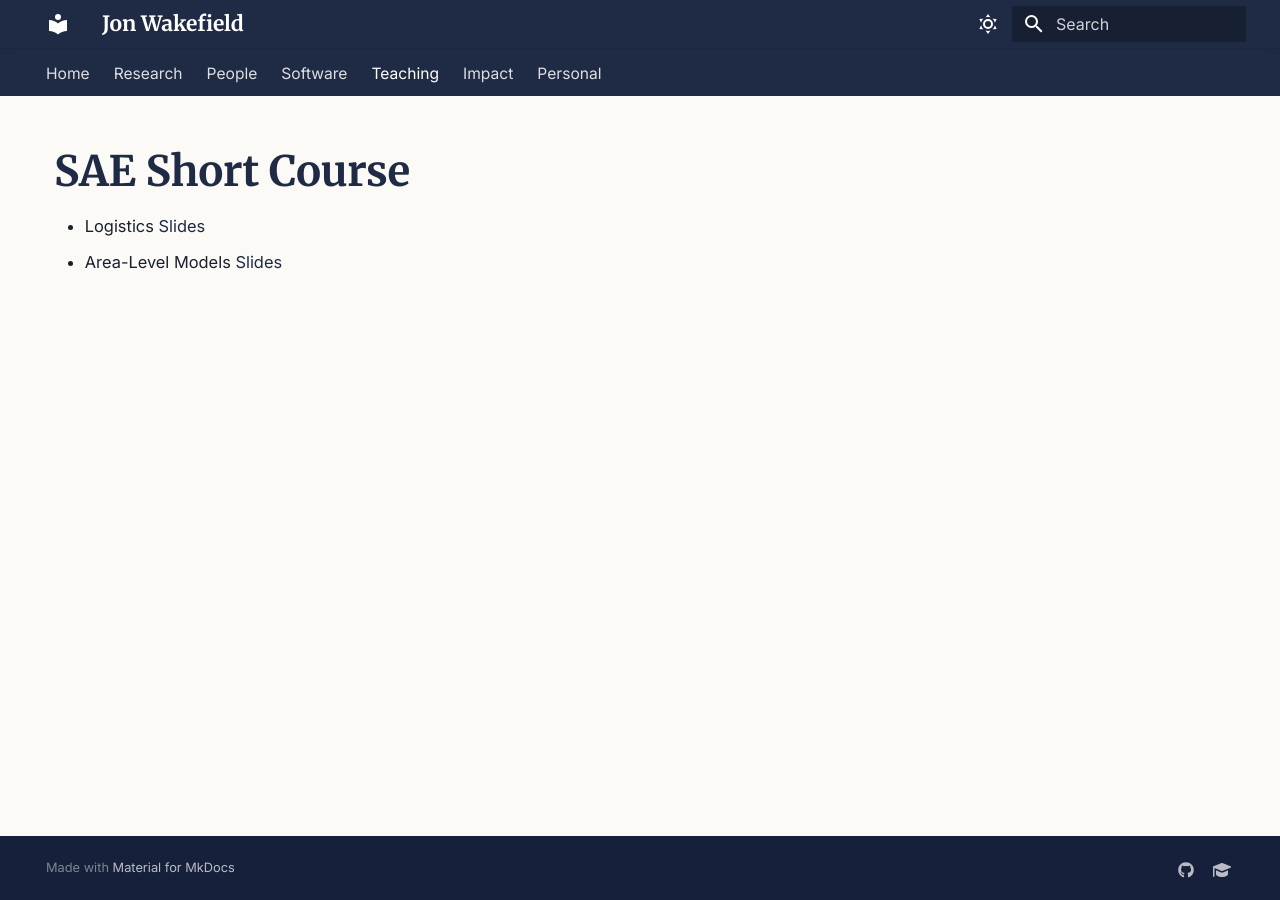
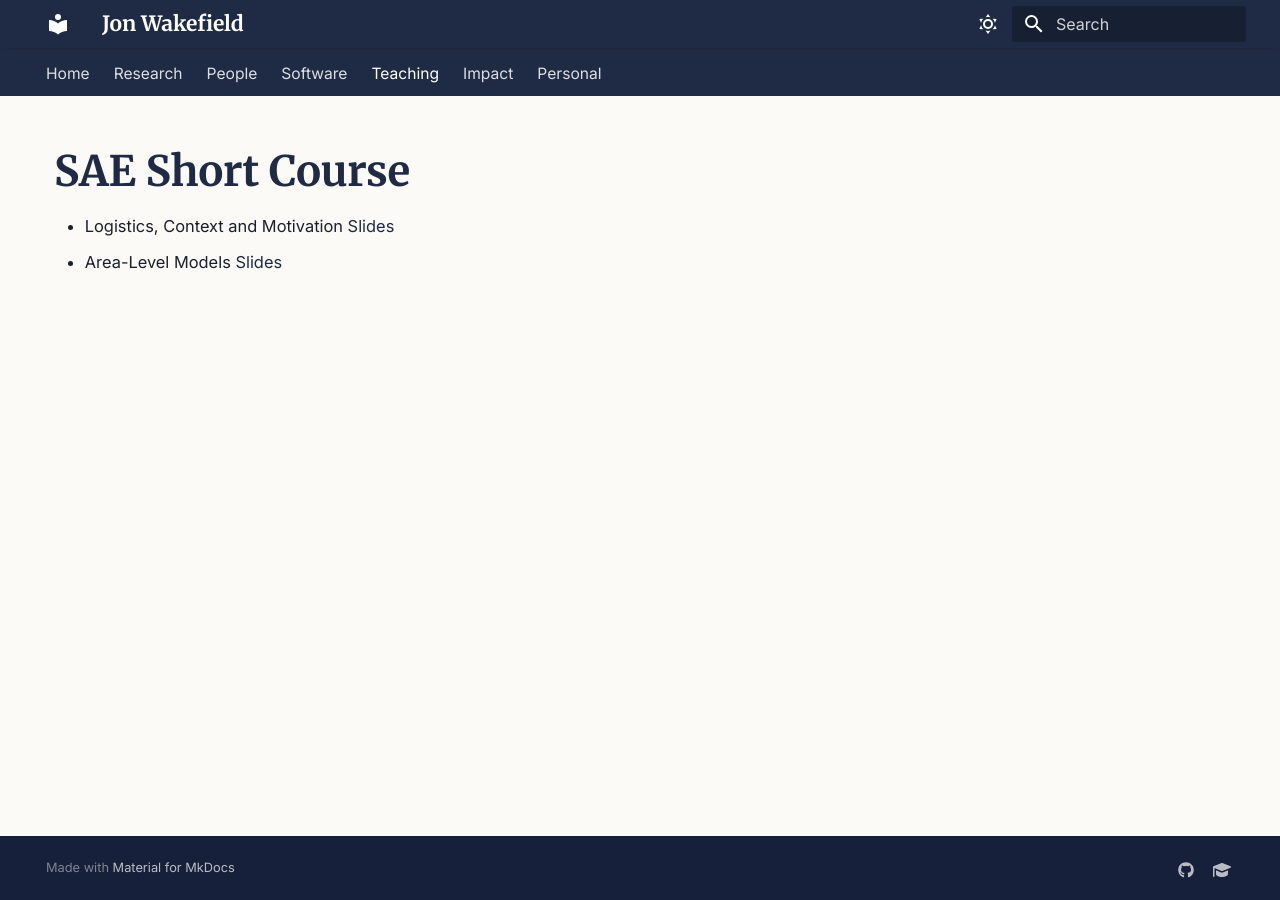
Before and after one commit to jonwake/website, an MkDocs documentation site: the page built from docs/teaching-SAE-course.md, in a window 1280 px wide. Built offline with MkDocs 1.6.1 and Material for MkDocs 9.7.7, drawn with Linux system fonts in a browser that asks for light colours.

Commit message:
Update teaching-SAE-course.md

```diff
--- a/docs/teaching-SAE-course.md
+++ b/docs/teaching-SAE-course.md
@@ -1,4 +1,4 @@
 # SAE Short Course
 
-- Logistics [Slides](files/SAE-files/SAE-Motivation.pdf)
+- Logistics, Context and Motivation [Slides](files/SAE-files/SAE-Motivation.pdf)
 - Area-Level Models [Slides](files/SAE-files/SAE-Area-Level-Models.pdf)
```
